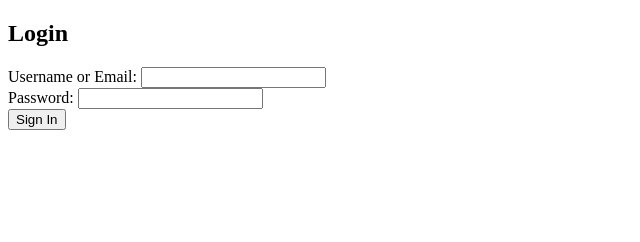
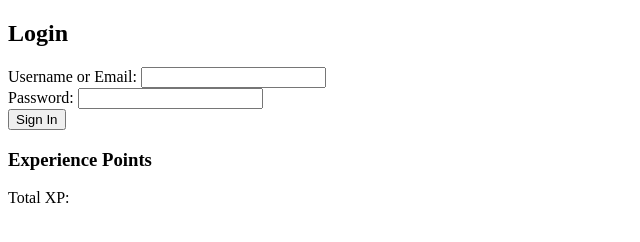
Before and after one commit to MauriceOmbewa/GraphQL, a plain HTML site: page index.html in a window 1280 px wide. Shown: the whole page, without its empty margins (0-640 px from the left). Drawn offline with Linux system fonts and the light colour scheme.

Commit message:
chore: Add experience points section to index.html

```diff
--- a/index.html
+++ b/index.html
@@ -32,5 +32,10 @@
         </div>
     </div>
 
+    <div class="section" id="xp-section">
+        <h3>Experience Points</h3>
+        <p>Total XP: <span id="total-xp"></span></p>
+    </div>
+
 </body>
 </html>
```
